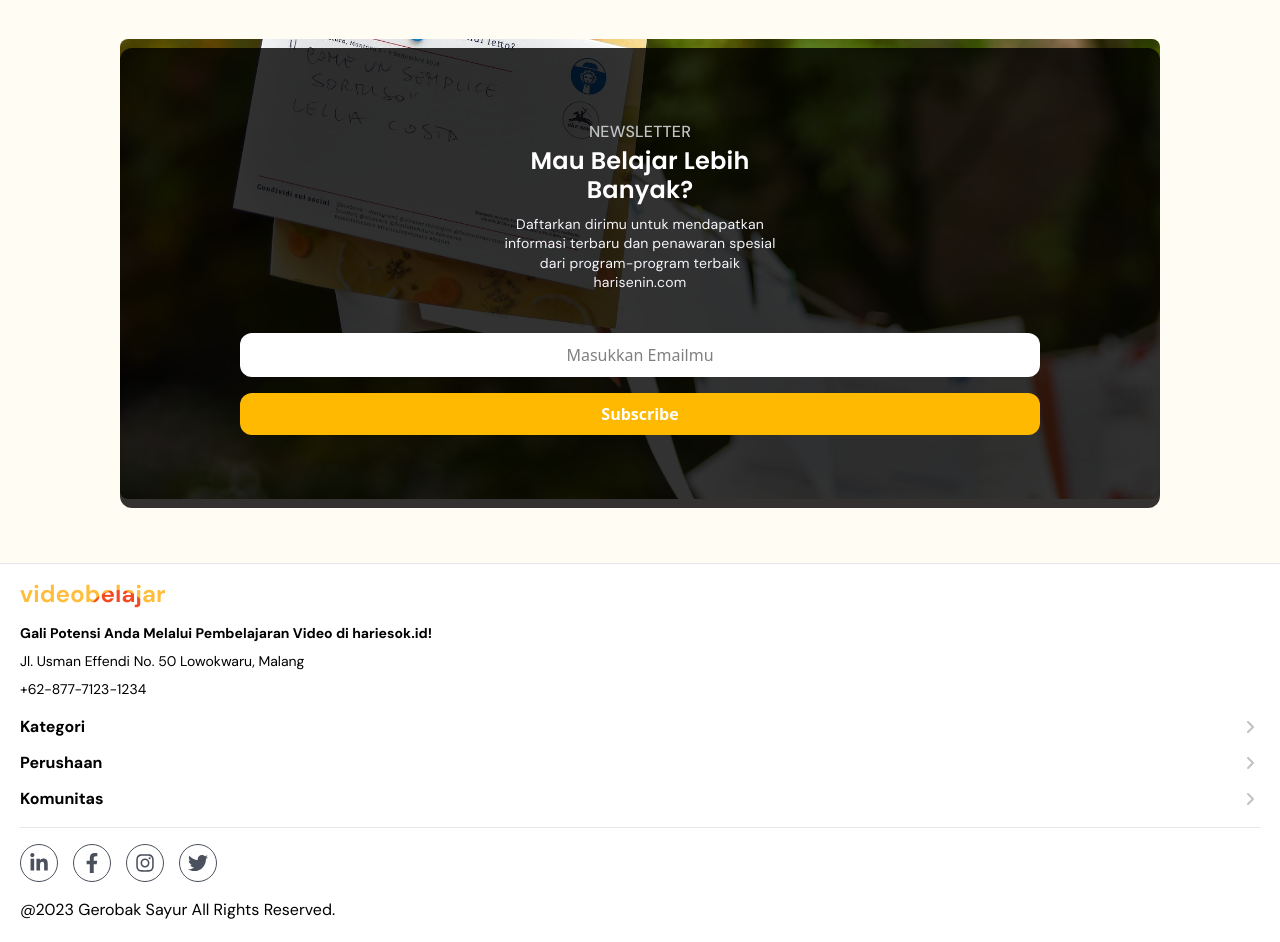
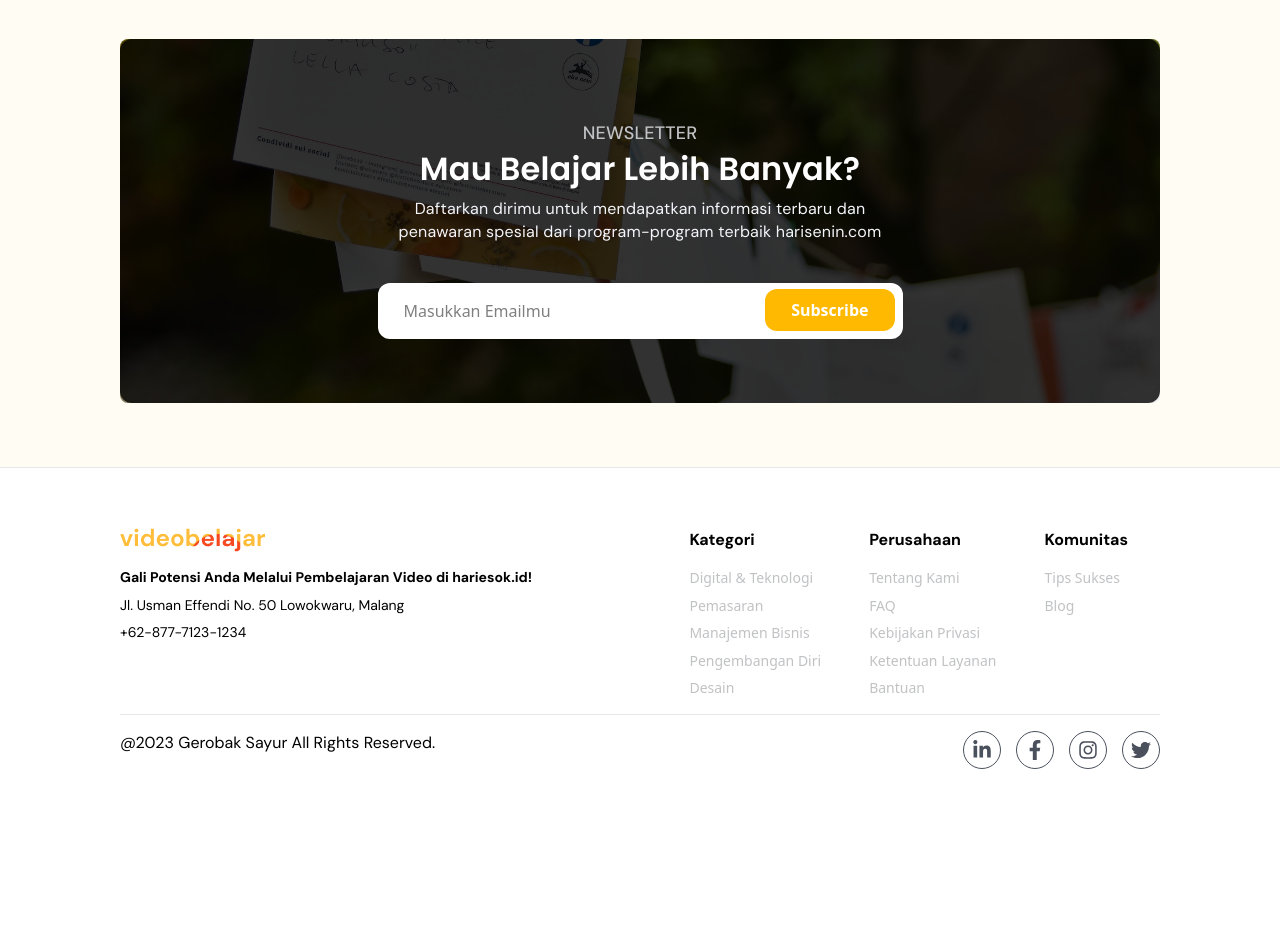
Before and after one commit to rakhaallea/videobelajar-reactpp, a React (Vite) app: page /home in a window 1280 px wide. Shown: the part 2320-3262 px from the top of the page. After the commit the page ends 3149 px from the top, so only its background shows below. Built offline with nearby package versions, Linux system fonts and the light colour scheme.

Commit message:
responsive mobile dan dekstop done

```diff
--- a/src/components/sections/homepage/BannerCTA.jsx
+++ b/src/components/sections/homepage/BannerCTA.jsx
@@ -4,20 +4,20 @@ const BannerCTA = () => {
     return (
         <>
             <section className="banner-cta banner relative">
-                <div className="bg-dark-transparant w-full h-full absolute rounded-xl -z-0"></div>
-                <div className="newslatter flex flex-col text-center gap-[4px] leading-[1.4] tracking-[0.2px] max-w-[280px] z-1">
-                    <p className="text-md font-medium text-secondary-light">NEWSLETTER</p>
+                <div className="bg-dark-transparant w-full h-full absolute rounded-xl top-0 bottom-0 left-0 right-0 -z-0"></div>
+                <div className="newslatter flex flex-col text-center gap-[4px] leading-[1.4] tracking-[0.2px] max-w-[280px] md:max-w-[525px] z-1">
+                    <p className="title">NEWSLETTER</p>
                     <div className="desc flex flex-col gap-[10px]">
-                        <h1 className="font-semibold text-2xl leading-[1.2] text-primary-light">Mau Belajar Lebih Banyak?</h1>
-                        <p className="text-sm font-normal leading-[1.4] tracking-[0.2] text-base">
+                        <h1 className="title">Mau Belajar Lebih Banyak?</h1>
+                        <p className="text">
                             Daftarkan dirimu untuk mendapatkan informasi terbaru dan penawaran spesial dari program-program terbaik harisenin.com
 
                         </p>
                     </div>
                 </div>
-                <form action="" className="w-full flex flex-col gap-[16px] z-1">
-                    <input type="text" placeholder="Masukkan Emailmu" className="bg-white text-center py-[10px] px-[26px] rounded-xl" />
-                    <button type="submit" className="py-[10px] px-[26px] bg-amber-400 rounded-xl text-primary-light font-bold leading-[1.4] tracking-[0.2]">Subscribe</button>
+                <form action="" className="w-full md:w-[525px] flex flex-col gap-[16px] z-1 md:relative">
+                    <input type="text" placeholder="Masukkan Emailmu" className="bg-white text-center md:text-start py-[10px] px-[26px] rounded-xl md:py-4" />
+                    <button type="submit" className="py-[10px] px-[26px] bg-amber-400 rounded-xl text-primary-light font-bold leading-[1.4] tracking-[0.2] md:top-1.5 md:right-2 md: md:absolute cursor-pointer">Subscribe</button>
                 </form>
             </section>
         </>
--- a/src/components/sections/homepage/Footer.jsx
+++ b/src/components/sections/homepage/Footer.jsx
@@ -10,41 +10,74 @@ import { FaLinkedinIn, FaFacebookF, FaInstagram, FaTwitter } from "react-icons/f
 const Footer = () => {
     return (
         <>
-            <footer className="flex flex-col p-[20px] gap-[16px] bg-white border-t border-other">
-                <div className="flex flex-col gap-[16px]">
+            <footer className="flex flex-col p-[20px] gap-[16px] md:py-[60px] md:px-[120px] bg-white border-t border-other">
+                <div className="flex flex-col md:flex-row md:justify-between gap-[16px]">
                     <header className="flex flex-col gap-[16px] items-start">
                         <img src={logoFooter} alt="logo" />
-                        <div className="flex flex-col gap-[8px]">
+                        <div className="flex flex-col gap-[8px] md:gap-[12px">
                             <p className="font-bold text-sm leading-[1.4] tracking-[0.2] pr-2">Gali Potensi Anda Melalui Pembelajaran Video di hariesok.id!</p>
                             <p className="font-light text-sm leading-[1.4] tracking-[0.2] pr-2">Jl. Usman Effendi No. 50 Lowokwaru, Malang</p>
                             <p className="font-light text-sm leading-[1.4] tracking-[0.2] pr-2">+62-877-7123-1234</p>
                         </div>
                     </header>
-                    <main className="flex flex-col gap-[12px]">
-                        <a className="flex justify-between items-center gap-[12px]">
-                            <p className="font-bold">Kategori</p>
-                            <FontAwesomeIcon icon={faAngleRight} className="text-secondary-light" />
-                        </a>
-                        <a className="flex justify-between items-center gap-[12px]">
-                            <p className="font-bold">Perushaan</p>
-                            <FontAwesomeIcon icon={faAngleRight} className="text-secondary-light" />
-                        </a>
-                        <a className="flex justify-between items-center gap-[12px]">
-                            <p className="font-bold">Komunitas</p>
-                            <FontAwesomeIcon icon={faAngleRight} className="text-secondary-light" />
-                        </a>
+                    <main className="flex flex-col md:flex-row gap-[12px] md:gap-[48px]">
+                        <div className="flex flex-col gap-[16px]">
+                            <h3 className="flex flex-row justify-between items-center gap-[12px]">
+                                <p className="font-bold">Kategori</p>
+                                <FontAwesomeIcon
+                                    icon={faAngleRight}
+                                    className="inline-block md:opacity-0 text-secondary-light"
+                                />
+                            </h3>
+                            <ul className="flex flex-col gap-[8px] text-secondary-light text-sm leading-[1.4] tracking-[0.2]">
+                                <li>Digital & Teknologi</li>
+                                <li>Pemasaran</li>
+                                <li>Manajemen Bisnis</li>
+                                <li>Pengembangan Diri</li>
+                                <li>Desain</li>
+                            </ul>
+                        </div>
+                        <div className="flex flex-col gap-[16px]">
+                            <h3 className="flex flex-row justify-between items-center gap-[12px]">
+                                <p className="font-bold">Perusahaan</p>
+                                <FontAwesomeIcon
+                                    icon={faAngleRight}
+                                    className="inline-block md:opacity-0 text-secondary-light"
+                                />
+                            </h3>
+                            <ul className="flex flex-col gap-[8px] text-secondary-light text-sm leading-[1.4] tracking-[0.2]">
+                                <li>Tentang Kami</li>
+                                <li>FAQ</li>
+                                <li>Kebijakan Privasi</li>
+                                <li>Ketentuan Layanan</li>
+                                <li>Bantuan</li>
+                            </ul>
+                        </div>
+                        <div className="flex flex-col gap-[16px]">
+                            <h3 className="flex flex-row justify-between items-center gap-[12px]">
+                                <p className="font-bold">Komunitas</p>
+                                <FontAwesomeIcon
+                                    icon={faAngleRight}
+                                    className="inline-block md:opacity-0 text-secondary-light"
+                                />
+                            </h3>
+                            <ul className="flex flex-col gap-[8px] text-secondary-light text-sm leading-[1.4] tracking-[0.2]">
+                                <li>Tips Sukses</li>
+                                <li>Blog</li>
+                            </ul>
+                        </div>
                     </main>
                 </div>
                 <div className="diveder"></div>
-                <div className="flex flex-col gap-[16px]">
-                    <div className="socials flex justify-start items-center gap-[15px]">
+                <div className="flex flex-col md:flex-row md:justify-between gap-[16px]">
+                    <div className="socials flex justify-start items-center gap-[15px] md:order-2">
                         <a href="#" className="social-link"><FaLinkedinIn />
                         </a>
                         <a href="#" className="social-link"><FaFacebookF /></a>
                         <a href="#" className="social-link"><FaInstagram /></a>
                         <a href="#" className="social-link"><FaTwitter /></a>
                     </div>
-                    <p className="pr-2">@2023 Gerobak Sayur All Rights Reserved.</p>
+                    <p className="pr-2 md:order-1">@2023 Gerobak Sayur All Rights Reserved.</p>
                 </div>
 
             </footer>
--- a/src/index.css
+++ b/src/index.css
@@ -81,4 +81,16 @@
     .social-link {
         @apply border p-2 rounded-4xl text-[20px] text-dark-secondary hover:text-tertiary duration-150;
     }
+
+    .banner-cta .title {
+        @apply text-[16px] md:text-[18px] font-medium text-secondary-light
+    }
+
+    .banner-cta .desc .title {
+        @apply font-semibold text-2xl md:text-[32px] leading-[1.2] text-primary-light;
+    }
+
+    .banner-cta .desc .text {
+        @apply text-sm md:text-[16px] font-normal leading-[1.4] tracking-[0.2] text-base;
+    }
 }
```
